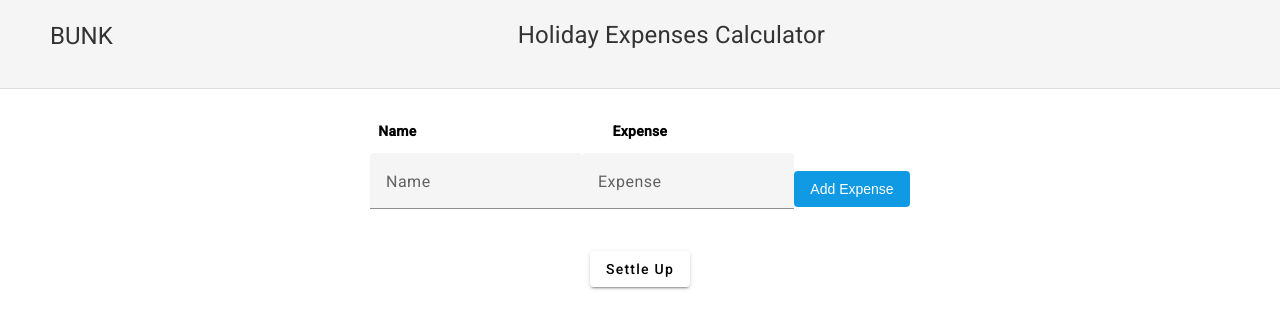
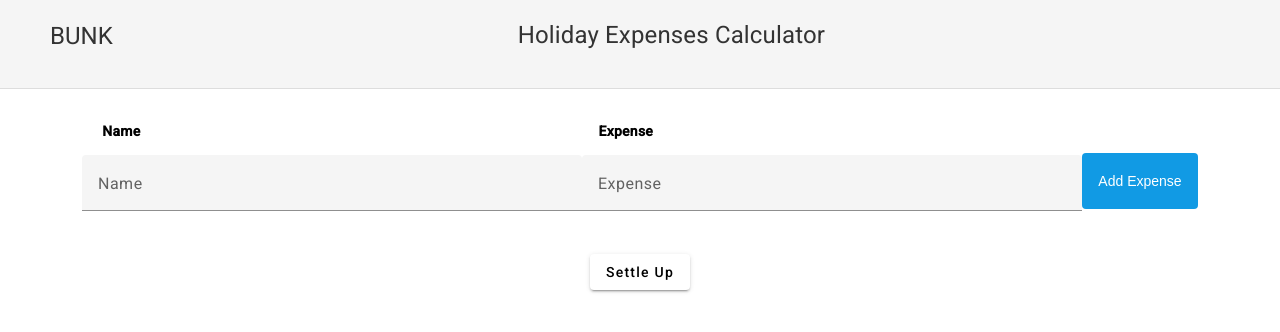
Before and after one commit to vicodevv/bunk-dev-test-solution, an Angular app in the folder client/: page / in a window 1280 px wide. Shown: the top 332 px of the page. Built offline with nearby package versions, Linux system fonts and the light colour scheme.

Commit message:
Fix: Updated UI

```diff
--- a/client/src/app/components/expenses-table/expenses-table.component.html
+++ b/client/src/app/components/expenses-table/expenses-table.component.html
@@ -13,13 +13,13 @@
   </tbody>
 </table>
 
-<div>
-  <mat-form-field appearance="fill">
+<div class="input">
+  <mat-form-field class="input-field" appearance="fill">
     <mat-label>Name</mat-label>
     <input matInput type="text" [(ngModel)]="name">
   </mat-form-field>
 
-  <mat-form-field appearance="fill">
+  <mat-form-field class="input-field" appearance="fill">
     <mat-label>Expense</mat-label>
     <input matInput type="number" [(ngModel)]="amount">
   </mat-form-field>
--- a/client/src/app/components/expenses-table/expenses-table.component.scss
+++ b/client/src/app/components/expenses-table/expenses-table.component.scss
@@ -1,20 +1,3 @@
-.header {
-  background-color: #f5f5f5;
-  padding: 20px 50px;
-  margin-bottom: 20px;
-  border-bottom: 1px solid #ddd;
-  display: flex;
-  align-items: center;
-  justify-content: space-between;
-}
-
-.header__logo {
-  font-size: 1.5em;
-  font-weight: 700;
-  color: #333;
-  text-decoration: none;
-}
-
 .table {
   width: 100%;
   border-collapse: collapse;
@@ -25,8 +8,18 @@ input::-webkit-inner-spin-button {
   margin: 0;
 }
 
+.input{
+  display: flex;
+  flex-direction: row;
+  justify-content: space-between;
+  align-items: center;
+
+  .input-field{
+    width: 500px;
+  }
+}
   .matInput{
-      width: 500px;
+    width: 100%;
     height: 50px;
     border: 1px solid #ccc;
     border-radius: 5px;
@@ -35,7 +28,6 @@ input::-webkit-inner-spin-button {
     outline: none;
     -moz-appearance: textfield;
   }
-
 tbody tr {
   border-bottom: 1px solid #ddd;
 }
@@ -43,17 +35,19 @@ tbody tr {
 th, td {
   padding: 12px 8px;
   text-align: left;
+  padding-left: 20px;
 }
 
 
 button {
-  padding: 10px 16px;
+  padding: 20px 16px;
   font-size: 14px;
   background-color: rgb(17, 154, 228);
   color: #fff;
   border: none;
   border-radius: 4px;
   cursor: pointer;
+  margin-bottom: 25px;
 }
 
 button:hover {
```
Lines whose indentation alone changed are shown as unchanged.
